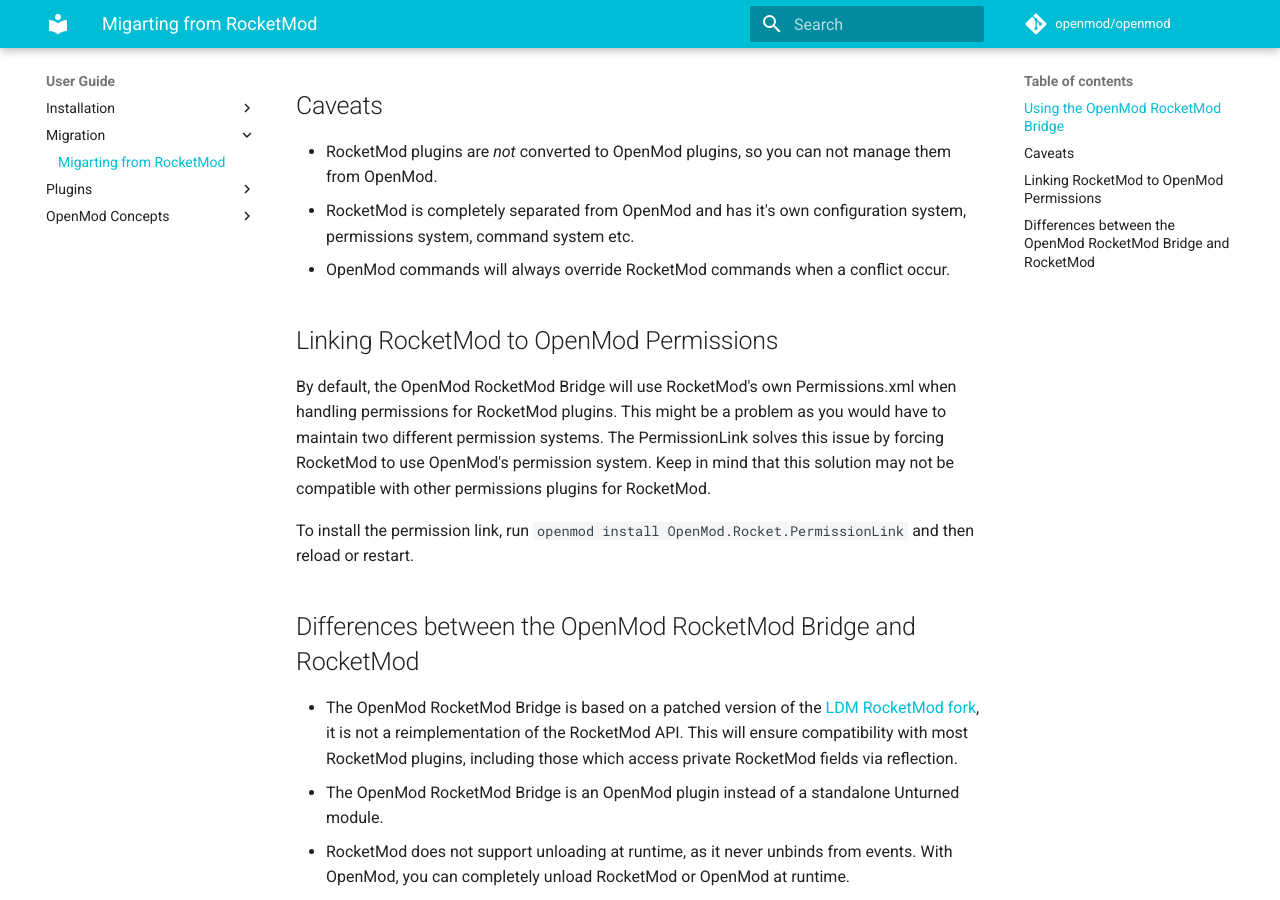
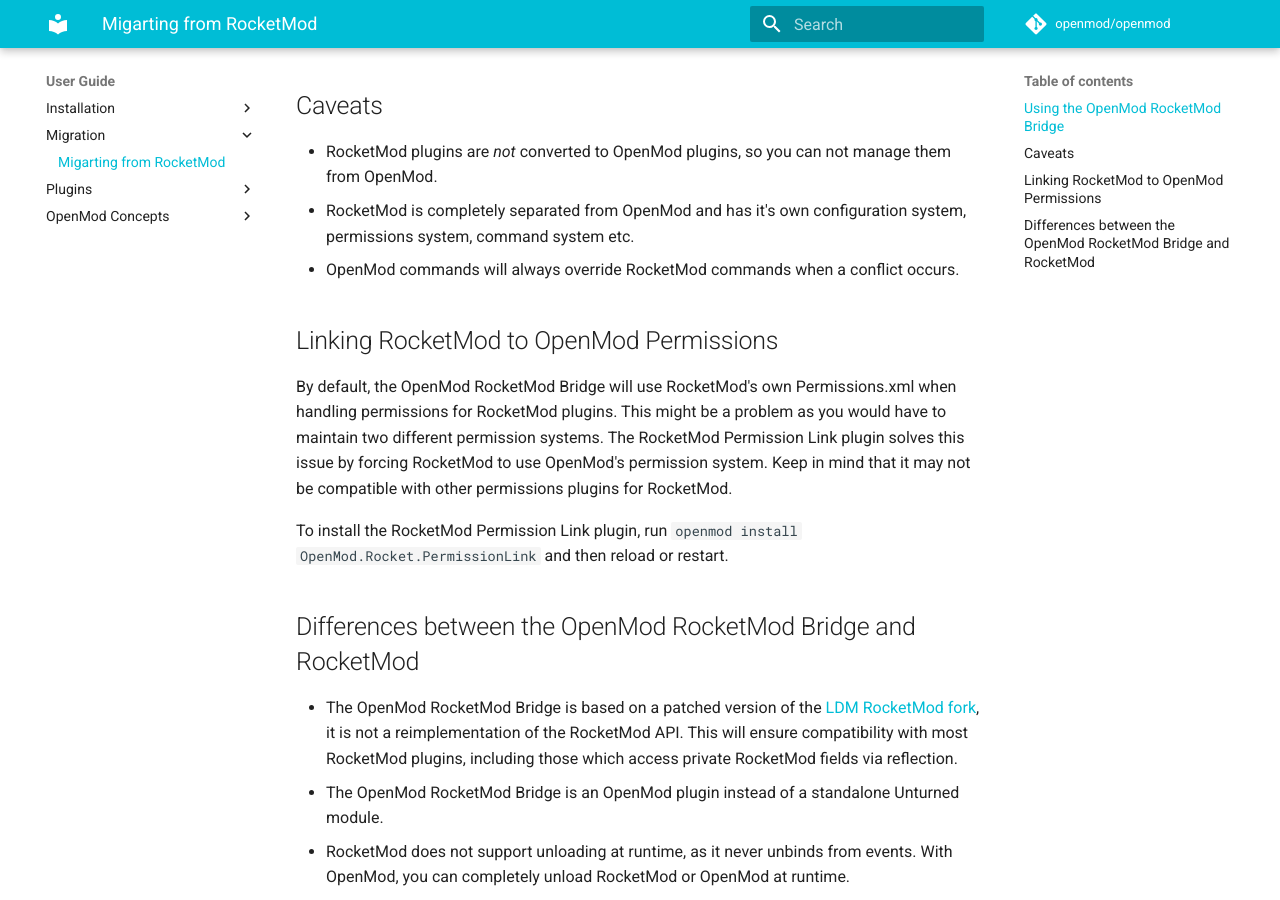
Before and after one commit to openmod/openmod-docs, an MkDocs documentation site: the page built from content/user-guide/migration/rocketmod.md, in a window 1280 px wide and 900 px high, scrolled down 594 px. Built offline with MkDocs 1.6.1 and Material for MkDocs 9.7.7, drawn with Linux system fonts in a browser that asks for light colours; comment, search, counter and statistics services are not loaded; old or Windows-style settings are respelled for this version of MkDocs.

Commit message:
Update docs

```diff
--- a/content/user-guide/migration/rocketmod.md
+++ b/content/user-guide/migration/rocketmod.md
@@ -15,12 +15,12 @@ You can install and use RocketMod plugins just like how you would do with the Ro
 ## Caveats
 - RocketMod plugins are *not* converted to OpenMod plugins, so you can not manage them from OpenMod.
 - RocketMod is completely separated from OpenMod and has it's own configuration system, permissions system, command system etc.
-- OpenMod commands will always override RocketMod commands when a conflict occur.
+- OpenMod commands will always override RocketMod commands when a conflict occurs.
 
 ## Linking RocketMod to OpenMod Permissions
-By default, the OpenMod RocketMod Bridge will use RocketMod's own Permissions.xml when handling permissions for RocketMod plugins. This might be a problem as you would have to maintain two different permission systems. The PermissionLink solves this issue by forcing RocketMod to use OpenMod's permission system. Keep in mind that this solution may not be compatible with other permissions plugins for RocketMod.
+By default, the OpenMod RocketMod Bridge will use RocketMod's own Permissions.xml when handling permissions for RocketMod plugins. This might be a problem as you would have to maintain two different permission systems. The RocketMod Permission Link plugin solves this issue by forcing RocketMod to use OpenMod's permission system. Keep in mind that it may not be compatible with other permissions plugins for RocketMod.
 
-To install the permission link, run `openmod install OpenMod.Rocket.PermissionLink` and then reload or restart.
+To install the RocketMod Permission Link plugin, run `openmod install OpenMod.Rocket.PermissionLink` and then reload or restart.
 
 ## Differences between the OpenMod RocketMod Bridge and RocketMod
 * The OpenMod RocketMod Bridge is based on a patched version of the [LDM RocketMod fork](https://github.com/SmartlyDressedGames/Legally-Distinct-Missile), it is not a reimplementation of the RocketMod API. This will ensure compatibility with most RocketMod plugins, including those which access private RocketMod fields via reflection.
--- a/mkdocs.yml
+++ b/mkdocs.yml
@@ -48,6 +48,7 @@ theme:
 markdown_extensions:
   - admonition
   - meta
+  - sane_lists
   - codehilite:
       guess_lang: true
   - toc:
```
Also changed, not shown: content/index.md (+1 -1 lines).
